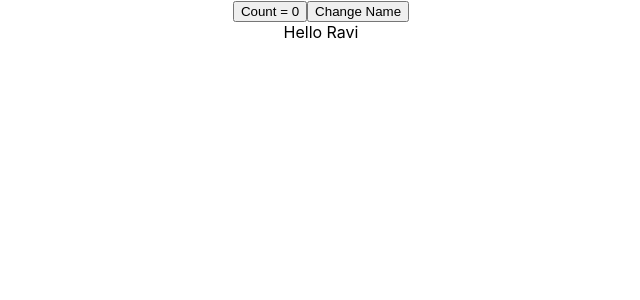
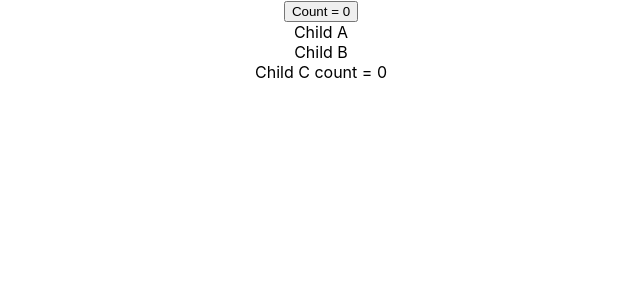
Before and after one commit to RAVIGANESHMBHAT/react-custom-hooks, a React (Create React App) app: page / in a window 1280 px wide. Shown: the top 300 px of the page, without its empty margins (319-959 px from the left). Built offline with nearby package versions, Linux system fonts and the light colour scheme.

Commit message:
Context and render

```diff
--- a/src/App.js
+++ b/src/App.js
@@ -1,4 +1,5 @@
 import "./App.css";
+import { ContextParent } from "./components/Context/ContextParent";
 import CounterOne from "./components/CounterOne";
 import CounterTwo from "./components/CounterTwo";
 import DocTitleOne from "./components/DocTitleOne";
@@ -44,7 +45,9 @@
 
       {/* <ParentThree /> */}
 
-      <ParentFour />
+      {/* <ParentFour /> */}
+
+      <ContextParent />
     </div>
   );
 }
--- /dev/null
+++ b/src/components/Context/ContextChildren.js
@@ -0,0 +1,32 @@
+import React, {useContext} from 'react'
+import { CountContext } from './ContextParent';
+
+export const ChildA =  () => {
+    console.log("Child A render..")
+    return (
+      <>
+        <div>Child A</div>
+        <ChildB />
+      </>
+    );
+}
+
+export const ChildB = () => {
+    console.log("Child B render...")
+    return (
+        <>
+            <div>Child B</div>
+            <ChildC/>
+        </>
+    )
+}
+
+export const ChildC = () => {
+    const count = useContext(CountContext)
+  console.log("Child C render...");
+  return (
+    <>
+          <div>Child C count = {count}</div>
+    </>
+  );
+};
--- /dev/null
+++ b/src/components/Context/ContextParent.js
@@ -0,0 +1,18 @@
+import React, {useState} from 'react'
+import { ChildA } from './ContextChildren'
+
+export const CountContext = React.createContext()
+const CountProvider = CountContext.Provider
+
+export const ContextParent = () => {
+    const [count, setCount] = useState(0)
+    console.log("ContextParent rendered...")
+  return (
+    <div>
+      <button onClick={() => setCount((c) => c + 1)}>Count = {count}</button>
+      <CountProvider value={count}>
+        <ChildA />
+      </CountProvider>
+    </div>
+  );
+}
```
Also changed, not shown: 1 other file (tests, documents, lock files or other folders).
